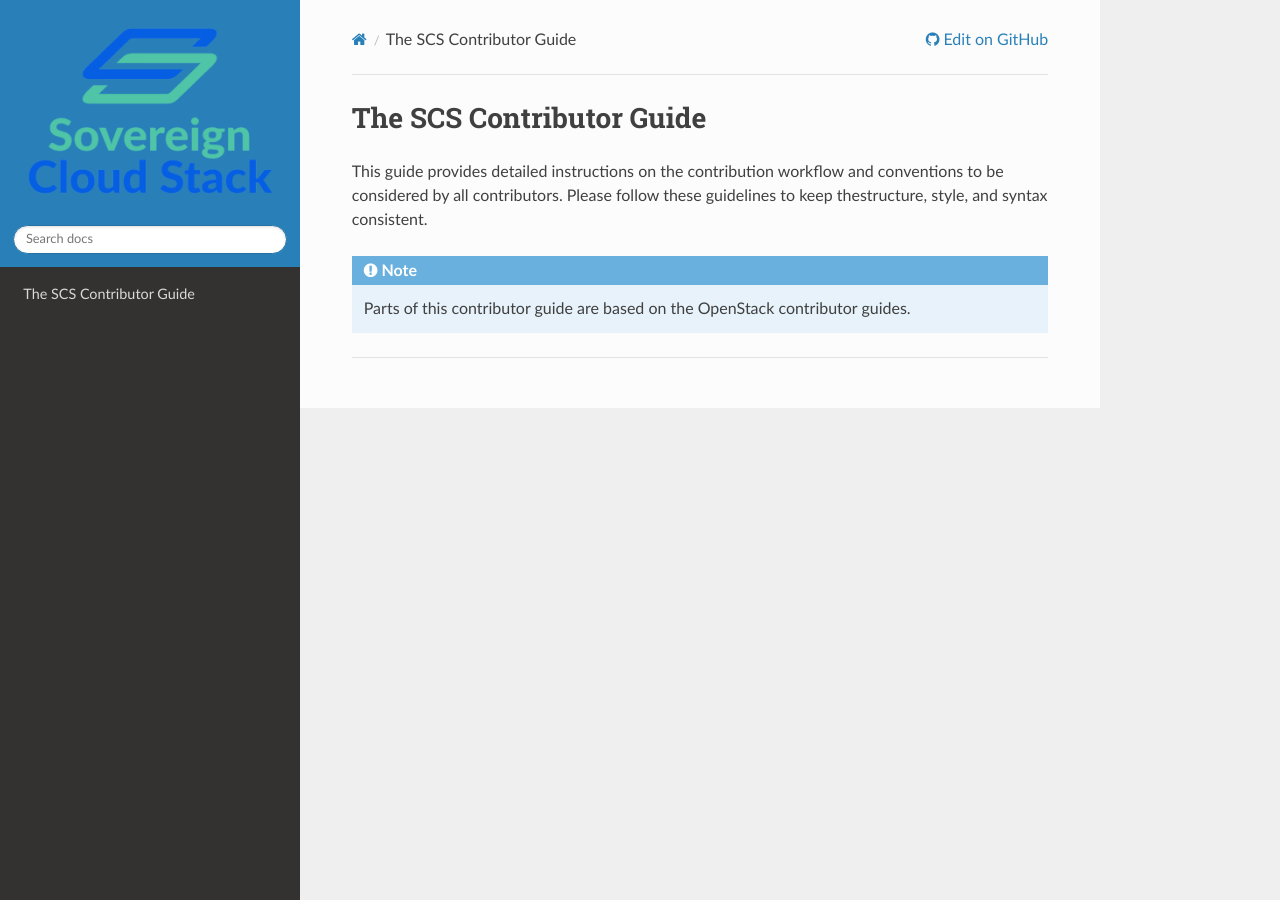
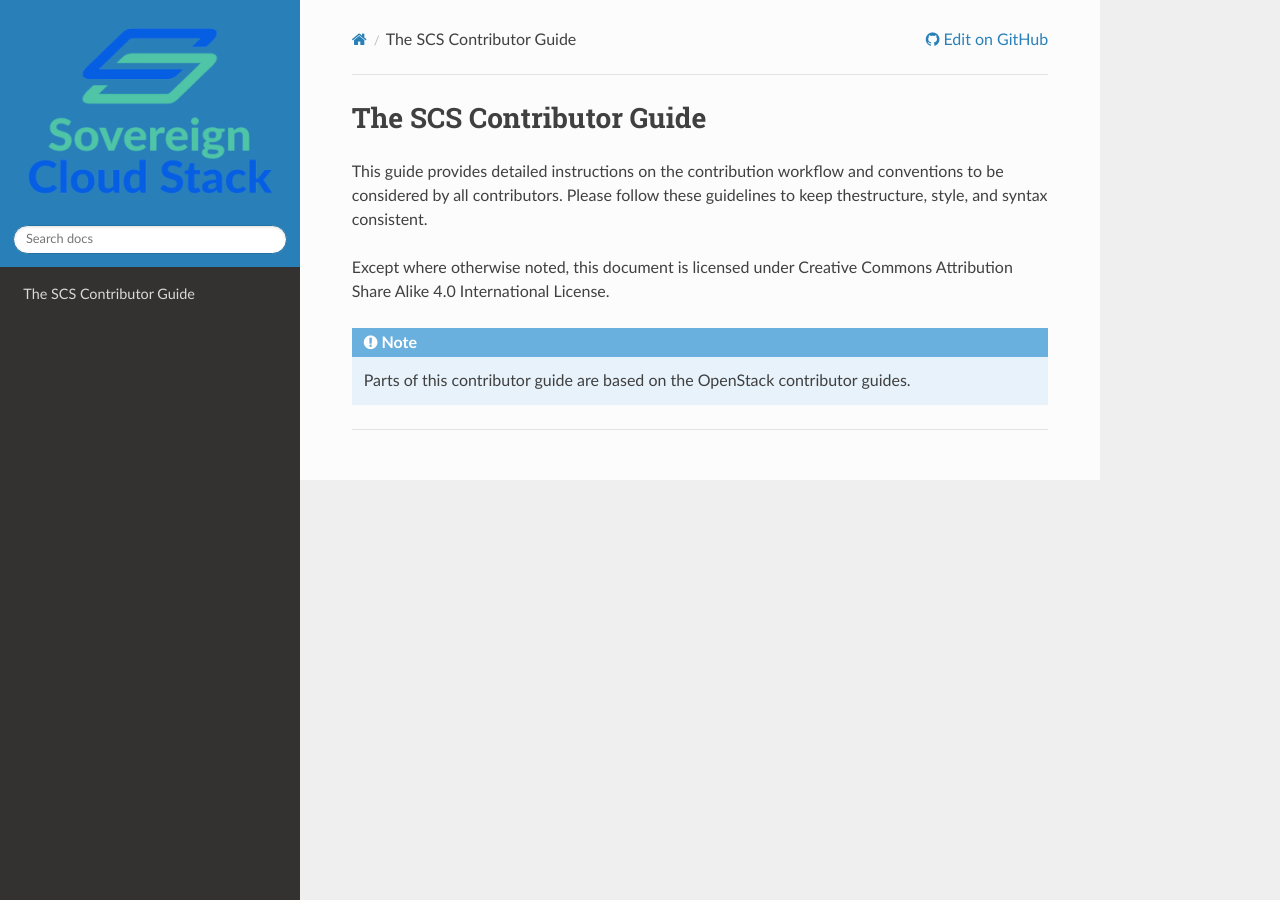
Before and after one commit to SovereignCloudStack/contributor-guide, a Sphinx documentation site: the page built from source/index.rst, in a window 1280 px wide. Built offline with Sphinx 7.4.7 and the Read the Docs theme 2.0.0, drawn with Linux system fonts in a browser that asks for light colours.

Commit message:
Add license note (#8)
Signed-off-by: Christian Berendt <berendt@betacloud-solutions.de>

```diff
--- a/source/index.rst
+++ b/source/index.rst
@@ -9,6 +9,9 @@
 .. toctree::
    :maxdepth: 2
 
+Except where otherwise noted, this document is licensed under Creative Commons Attribution
+Share Alike 4.0 International License.
+
 .. note::
 
    Parts of this contributor guide are based on the OpenStack contributor guides.
```
